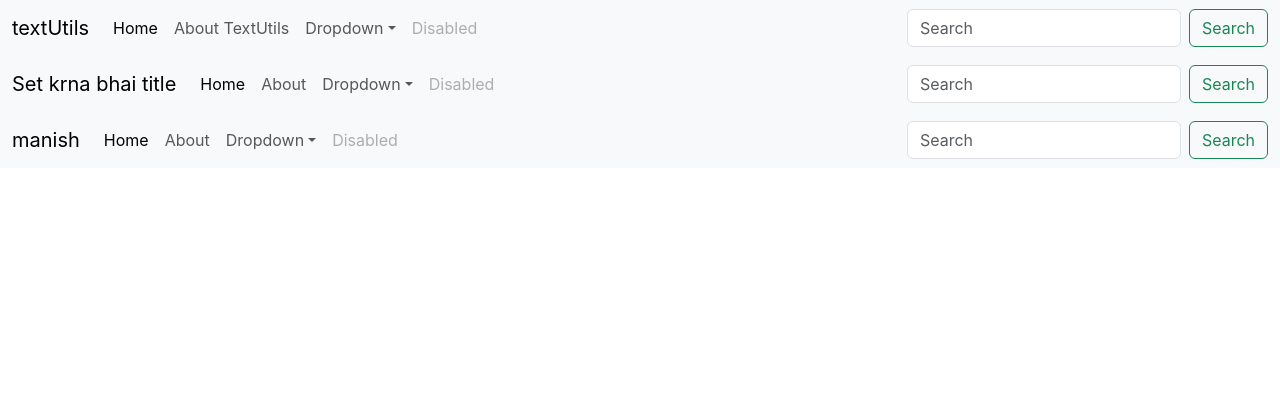
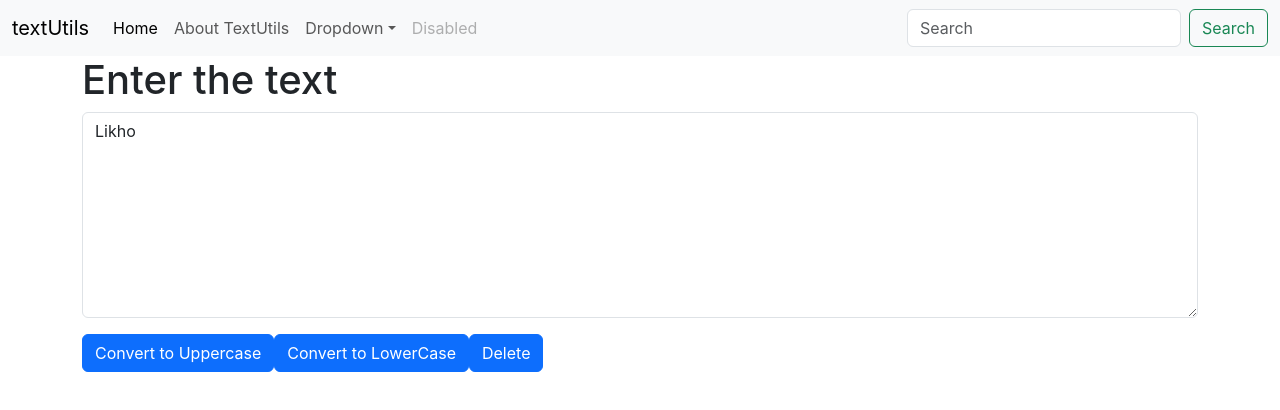
Before and after one commit to Manish72366/TextUtils, a React (Create React App) app: page / in a window 1280 px wide. Shown: the top 410 px of the page. Built offline with nearby package versions, Linux system fonts and the light colour scheme.

Commit message:
learned about State onChange and all other stuff

```diff
--- a/src/App.js
+++ b/src/App.js
@@ -1,13 +1,14 @@
 import "./App.css";
 import Navbar from "./components/Navbar";
+import TextForm from "./components/TextForm";
 function App() {
   return (
     <>
-      {/* So we are importing Navbar from Navbar.js so the thing which that file returns has been shown here */}
       <Navbar title="textUtils" aboutText="About TextUtils" />
-      {/* <Navbar title = {7} aboutText = "about"/>  this show an error in console as title is integer*/}
-      <Navbar /> {/* Default props values will be assigned*/}
-      <Navbar title = "manish"/>
+      {/* // so basically container is a class of bootstrap which provide some other decorations to this text form  */}
+      <div className="container my-7">
+        <TextForm heading = "Enter the text"/>
+      </div>
     </>
   );
 }
--- a/src/components/Navbar.js
+++ b/src/components/Navbar.js
@@ -1,5 +1,4 @@
-// rfc  a shortuct for react function based components
-// In React, the term props stands for properties, which refers to the properties of an object. This is because all elements created in React are JavaScript objects. As a result, passing data into a component is done by creating properties and values for the object.
+
 import React from 'react'
 import PropTypes from 'prop-types'
 
--- /dev/null
+++ b/src/components/TextForm.js
@@ -0,0 +1,44 @@
+import React, { useState } from "react"; // use state is a hook search react hook for more info
+// Text is a state variable.
+export default function TextForm(props) {
+  const [text, setText] = useState("Likho"); // this we take from react hook from google it tells that text will set the value to the first para which use state returns and setText will take the 2nd para value . simply ap jb text ko update karoge to wo setText function se hi hoga  by default the text is Likho
+  // text = "manish" updation by this is not allowed here.  wrong way to change the state as text is state.
+  //   setText("New text"); // correct way to change the state
+  // console khol ke sab dekh lo.
+  const handleUpClick1 = () => {
+    console.log("Uppercase was clicked");
+    let newText = text.toUpperCase();
+    setText(newText);
+  };
+  const handleUpClick2 = () => {
+    console.log("Lowercase was clicked");
+    let newText = text.toLowerCase();
+    setText(newText);
+  };
+  const handleUpClick3 = () => {
+    console.log("Delete");
+    setText("");
+  };
+  // event which has been happen
+  const handleOnChange = (event) => {
+    console.log("Onchange function run");
+    setText(event.target.value); // this means that what ever user try to type , write here also before using this event.target.value we can't able to write anything inside the text. so new text will updated
+  };
+  return (
+    <>
+      <h1>{props.heading}</h1>
+      <div className="mb-3">
+        <textarea className="form-control" value={text} onChange={handleOnChange} id="MyBox" rows="8"></textarea>  {/* value = {text} means textarea mai pre written text hoga  ar usko change aap kr skte ho setText se Now onChange used when you try to write in the text area now listen if you remove value so you can easily write any thing but value block your area to write so we have to use onChange here as on change happen we are calling a function handleOnChange . so onChange is important to write  */}
+      </div>
+      <button className="btn btn-primary" onClick={handleUpClick1}>
+        Convert to Uppercase
+      </button>
+      <button className="btn btn-primary" onClick={handleUpClick2}>
+        Convert to LowerCase
+      </button>
+      <button className="btn btn-primary" onClick={handleUpClick3}>
+       Delete
+      </button>
+    </>
+  );
+}
```
